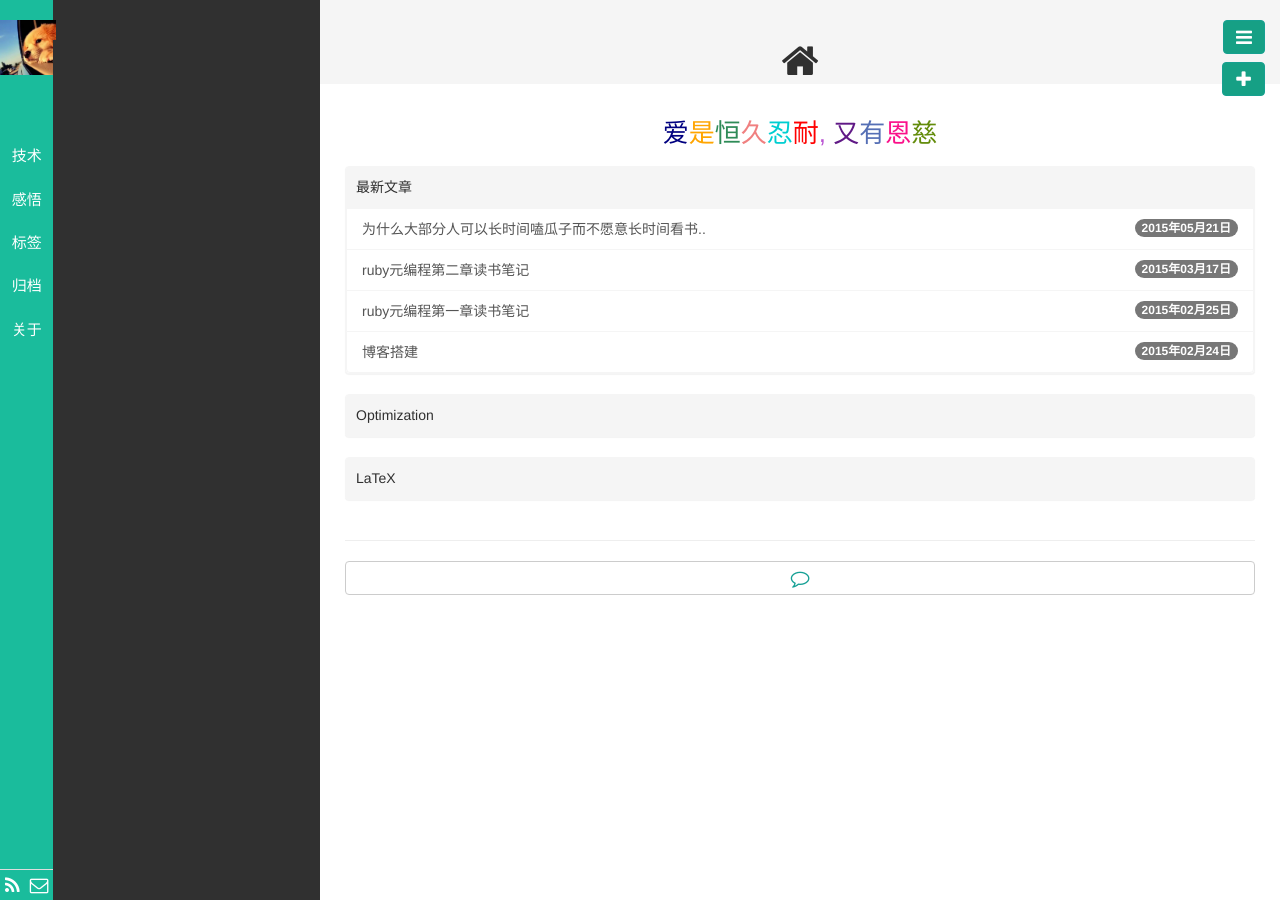
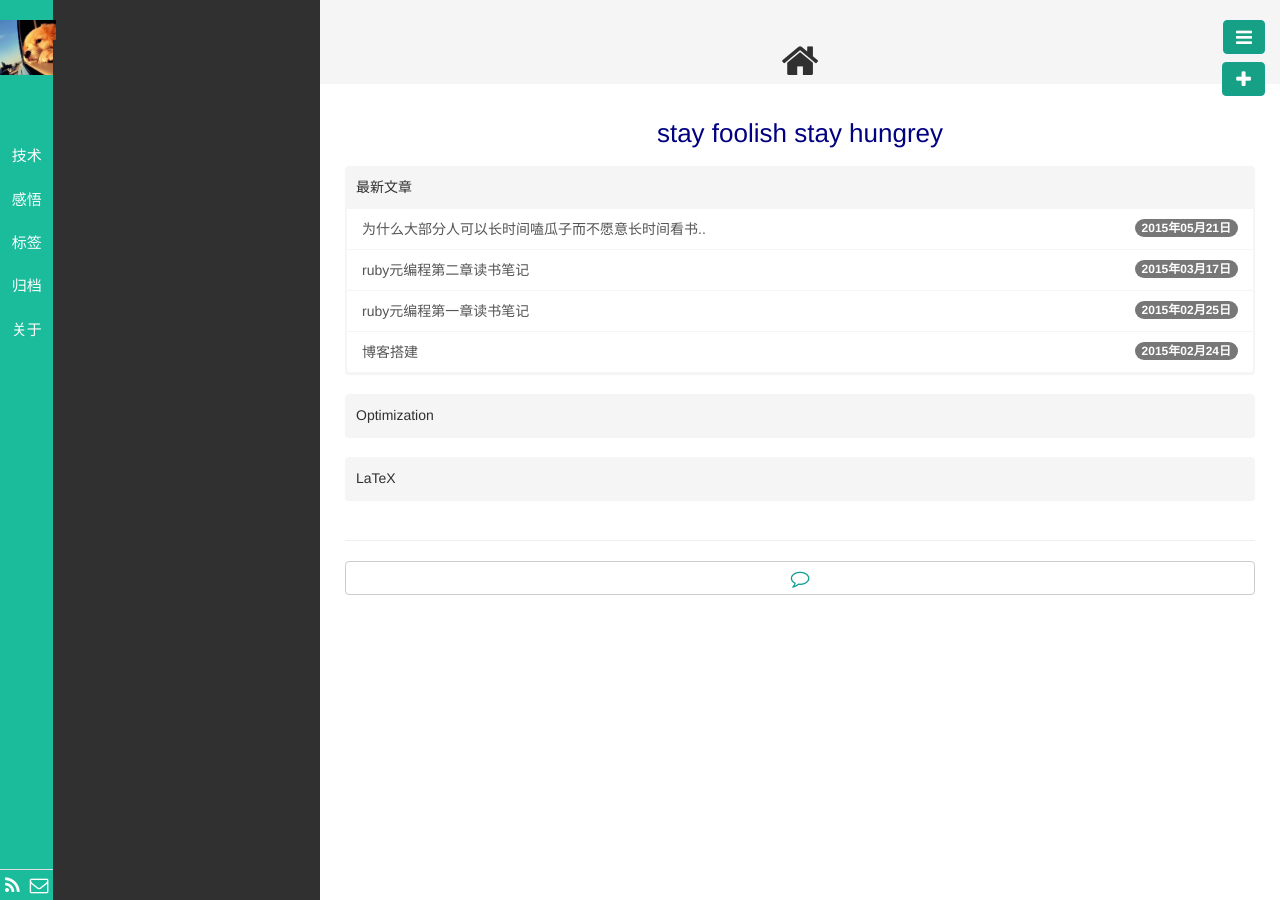
Before and after one commit to llx1105/llx1105.github.io, a Jekyll site: the page built from index.html, in a window 1280 px wide. Built offline with Jekyll 4.4.1, drawn with Linux system fonts in a browser that asks for light colours; nearby versions of some CDN libraries; library files that are not in the unit come from our copies; Markdown is read by kramdown in place of the engine named in the settings; the list of posts is cut into pages by our own code.

Commit message:
fix view words

```diff
--- a/index.html
+++ b/index.html
@@ -4,7 +4,12 @@ title: <i class="fa fa-home fa-lg"></i>
 titlename: 首页
 ---
 <!--<br>-->
-<center><h3><font color="#000080">爱</font><font color="#FFA500">是</font><font color="#2E8B57">恒</font><font color="#F08080">久</font><font color="#00CED1">忍</font><font color="red">耐</font><font color="#BA55D3">, </font><font color="#601986">又</font><font color="#556fb5">有</font><font color="#fa1089">恩</font><font color="#638c0b">慈</font></h3></center>
+<center><h3><font color="#000080">stay foolish stay hungrey</font>
+
+    <!--<font color="#FFA500">是</font><font color="#2E8B57">恒</font><font color="#F08080">久</font><font color="#00CED1">忍</font><font color="red">耐</font><font color="#BA55D3">, </font><font color="#601986">又</font><font color="#556fb5">有</font><font color="#fa1089">恩</font><font color="#638c0b">慈</font>
+    -->
+  </h3>
+</center>
 <div class="row">
   <div class="col-md-12">
     <div class="panel panel-primary">
```
